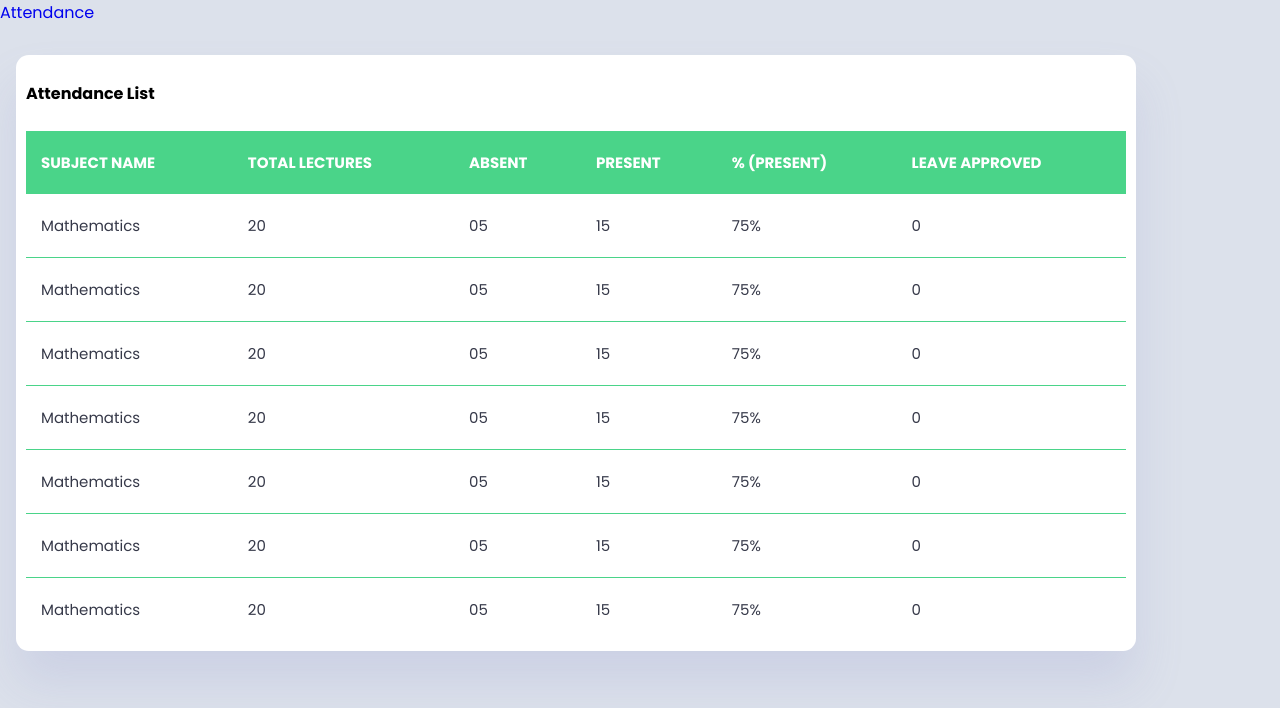
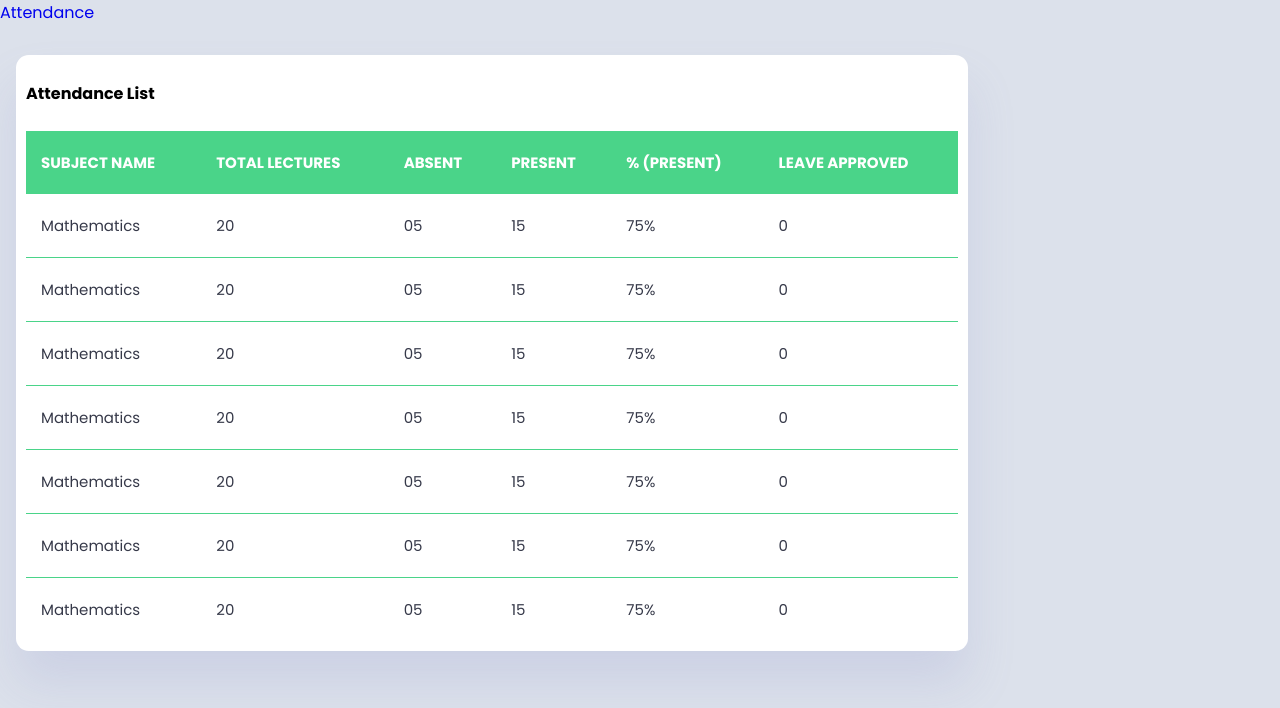
Before and after one commit to yatinarora01/attendance, a plain HTML site: page Dashboard Attendance List V.1.0.html in a window 1280 px wide. Drawn offline with Linux system fonts and the light colour scheme.

Commit message:
Update Dashboard Attendance List V.1.0.css

```diff
--- a/css/Dashboard Attendance List V.1.0.css
+++ b/css/Dashboard Attendance List V.1.0.css
@@ -33,7 +33,7 @@ body{
 
 /* MAin Section */
 .main{
-  position: relative;
+  position: fixed;
   padding: 1rem;
   padding-top: 0.9rem;
   width: 90%;
@@ -54,7 +54,7 @@ body{
   text-transform: capitalize;
 }
 .attendance-list{
-  width: 100%;
+  width: 85%;
   padding: 10px;
   margin-top: 10px;
   background: var(--color-white);
```
